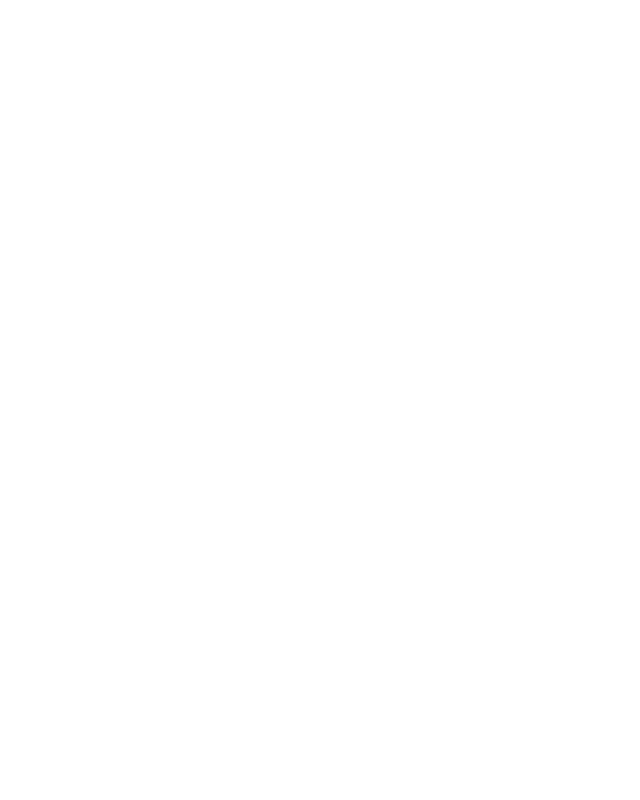
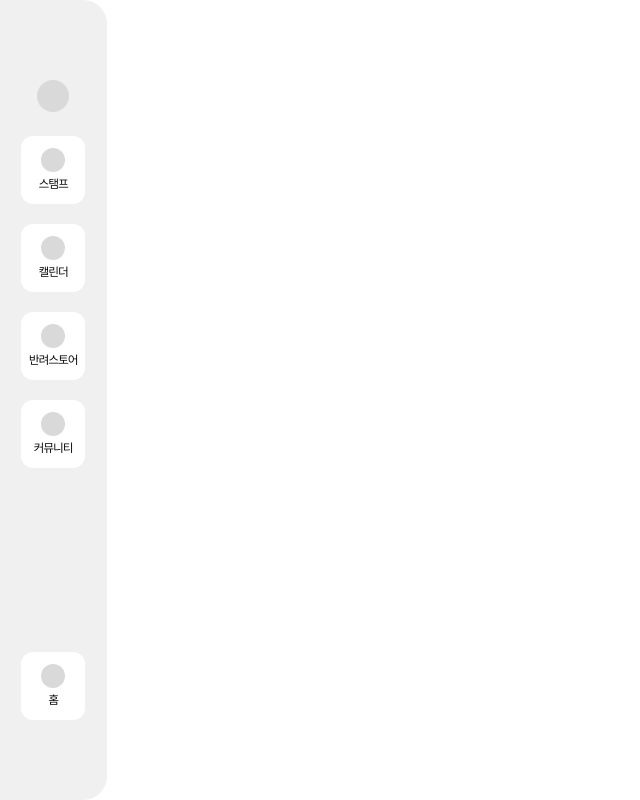
Before and after one commit to petD-ary/petDiary, a Next.js app: page /main in a window 1280 px wide. Shown: the whole page, without its empty margins (0-640 px from the left). Built offline with nearby package versions, Linux system fonts and the light colour scheme.

Commit message:
css:sideMenu layout

```diff
--- a/app/(home)/main/page.tsx
+++ b/app/(home)/main/page.tsx
@@ -1,7 +1,13 @@
 "use client";
 
+import SideMenu from "@/components/SideMenu/SideMenu";
+
 const MainPage = () => {
-  return <div></div>;
+  return (
+    <div>
+      <SideMenu />
+    </div>
+  );
 };
 
 export default MainPage;
--- /dev/null
+++ b/app/components/SideMenu/NavBtn/index.tsx
@@ -0,0 +1,16 @@
+import React from "react";
+
+interface NavType {
+  icon: string;
+  navItem: string;
+}
+const NavBtn = ({ icon, navItem }: NavType) => {
+  return (
+    <div className="w-16 py-3 mx-auto my-0 rounded-xl bg-white text-center text-xs">
+      <div className="w-6 h-6 mx-auto mb-1 rounded-2xl bg-grayColor-200 "></div>
+      <div className="tracking-tighter">{navItem}</div>
+    </div>
+  );
+};
+
+export default NavBtn;
--- /dev/null
+++ b/app/components/SideMenu/SideMenu.tsx
@@ -0,0 +1,37 @@
+import NavBtn from "./NavBtn";
+
+const SideMenu = () => {
+  let nav = [
+    {
+      title: "스탬프",
+      link: "",
+    },
+    {
+      title: "캘린더",
+      link: "",
+    },
+    {
+      title: "반려스토어",
+      link: "",
+    },
+    {
+      title: "커뮤니티",
+      link: "",
+    },
+  ];
+  return (
+    <div className="flex flex-col justify-between w-1/12 h-screen py-20 rounded-ee-3xl rounded-se-3xl bg-grayColor-100">
+      <div className="flex flex-col gap-5">
+        <div className="w-8 h-8 mx-auto mb-1 rounded-2xl bg-grayColor-200"></div>
+        {nav.map((item, i) => {
+          return <NavBtn key={i} navItem={item.title} icon="icon" />;
+        })}
+      </div>
+      <div>
+        <NavBtn navItem="홈" icon="icon" />
+      </div>
+    </div>
+  );
+};
+
+export default SideMenu;
```
